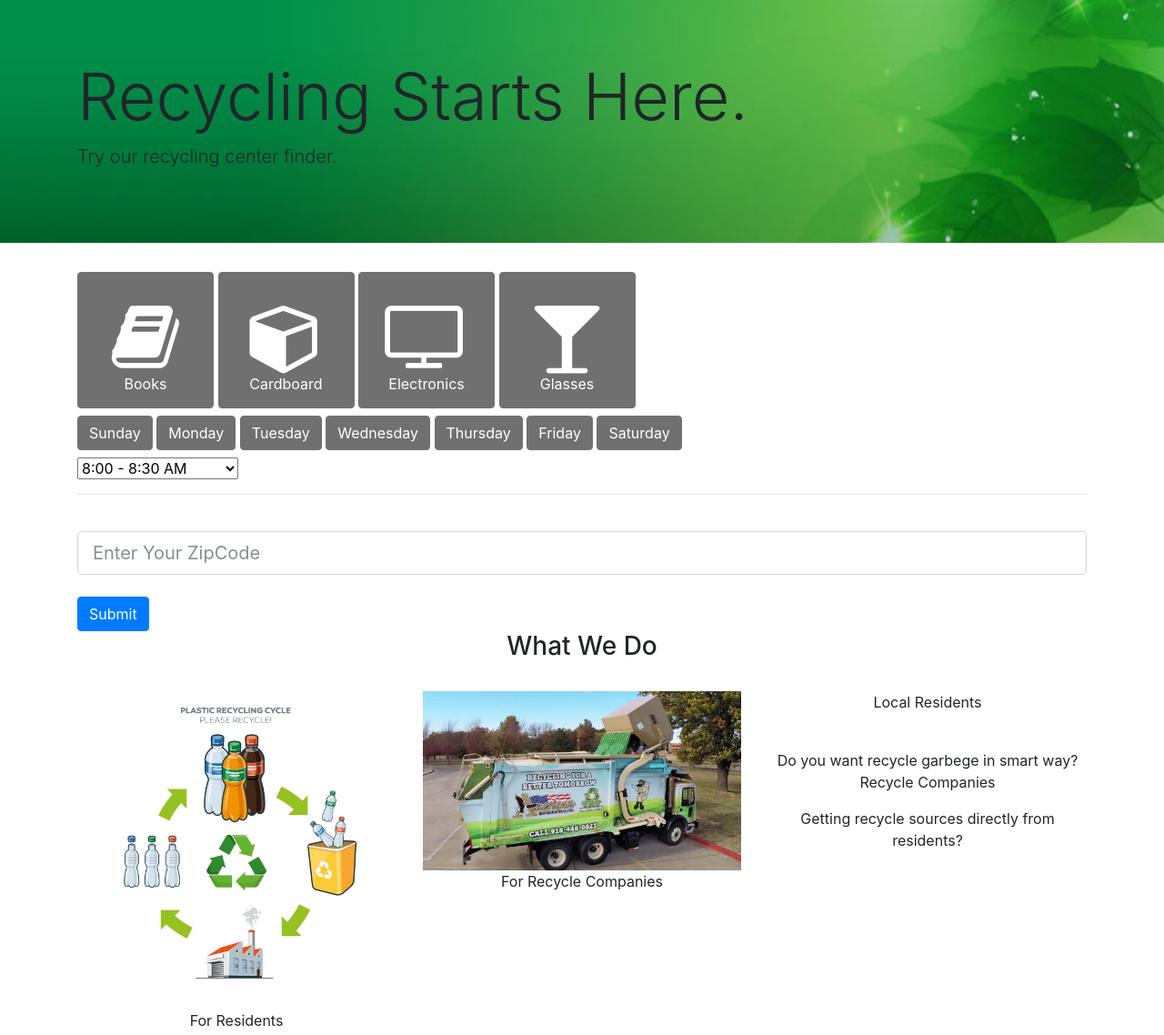
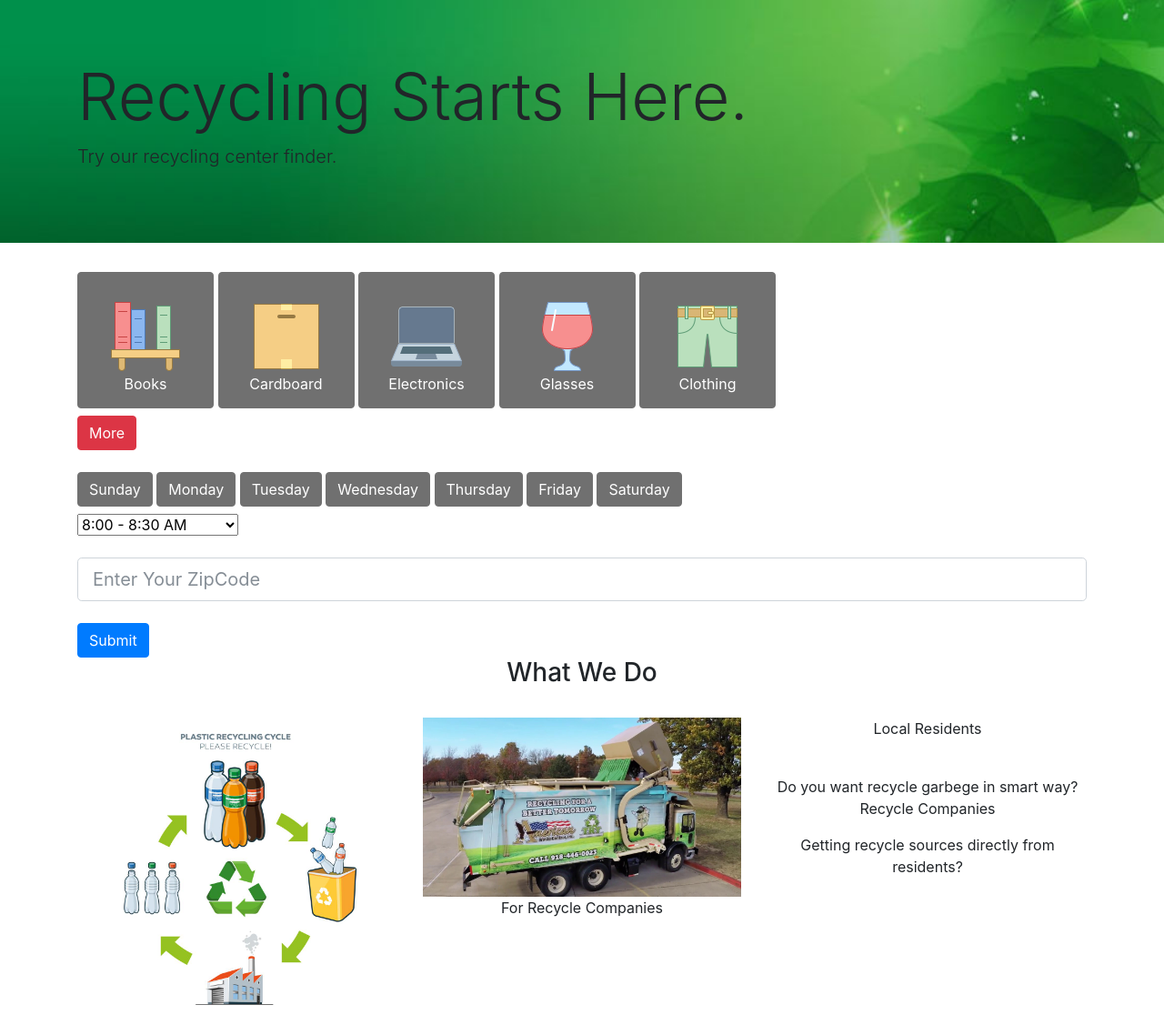
Before and after one commit to rafaellichen/Recycling-System, a Django app: template mainRecycleApp/templates/mainRecycleApp/home.html in a window 1280 px wide. Shown: the part 77-1215 px from the top of the page at 91% size. Run offline with Django 3.2, Linux system fonts and the light colour scheme; the template is opened without the code that fills it, so the values that code supplies are empty; some libraries are stand-ins or nearby versions.

Commit message:
add drop-down menu

```diff
--- a/mainRecycleApp/templates/mainRecycleApp/home.html
+++ b/mainRecycleApp/templates/mainRecycleApp/home.html
@@ -22,30 +22,22 @@
 		  <label class="btn btn-sq-lg btn-primary unselected">
 		    <input type="checkbox" autocomplete="off">
 		    <br>
-		    <i class="fa fa-book fa-5x"></i>
+		    <img src="/static/img/books.png" style="width:80px; height:80px">
 		    <br>
 		    Books
 		  </label>
 		  <label class="btn btn-sq-lg btn-primary unselected">
 		    <input type="checkbox" autocomplete="off">
 		    <br>
-		    <i class="fa fa-cube fa-5x"></i>
+		    <img src="/static/img/cardboard.png" style="width:80px; height:80px">
 		    <br>
 
 		    Cardboard
 		  </label>
-		  <!-- <label class="btn btn-sq-lg btn-primary">
-		    <input type="checkbox" autocomplete="off">
-		    <br>
-		    <i class="fa fa-trash fa-5x"></i>
-
-		    <br>
-		    Metal
-		  </label> -->
 		  <label class="btn btn-sq-lg btn-primary unselected">
 		    <input type="checkbox" autocomplete="off">
 			<br>
-			<i class="fa fa-television fa-5x"></i>
+			<img src="/static/img/electronics.png" style="width:80px; height:80px">
 
 		    <br>
 		    Electronics
@@ -53,20 +45,123 @@
 		  <label class="btn btn-sq-lg btn-primary unselected">
 		    <input type="checkbox" autocomplete="off">
 		    <br>
-		    <i class="fa fa-glass fa-5x"></i>
+		    <img src="/static/img/glass.png" style="width:80px; height:80px">
 
 		    <br>
 		    Glasses
-		  </label>
-		  <!-- <label class="btn btn-sq-lg btn-primary">
+      </label>
+      <label class="btn btn-sq-lg btn-primary unselected">
 		    <input type="checkbox" autocomplete="off">
 		    <br>
-		    <i class="fa fa-beer fa-5x"></i>
-
+        <img src="/static/img/clothing.png" style="width:80px; height:80px">
 		    <br>
-		    Cans
-		  </label> -->
+		    Clothing
+      </label>
     </div>
+  </div>
+  <div class="container">
+    <a class="btn btn-danger" data-toggle="collapse" href="#List1" aria-expanded="false" aria-controls="List1">
+      More
+    </a>
+  </div>
+  <div class="container collapse" id="List1">
+    <div class="card card-block">
+      <div data-toggle="buttons" class="span4" style="margin:4px 4px; float:left !important;">
+        <label class="btn btn-primary unselected">
+            <input type="checkbox" autocomplete="off">
+            <img src="/static/img/art.png" style="width:30px; height:30px">
+            Art Supplies
+        </label>
+        <label class="btn btn-primary unselected">
+          <input type="checkbox" autocomplete="off">
+          <img src="/static/img/food.png" style="width:30px; height:30px">
+          Food &amp; Beverages
+      </label>
+      <label class="btn btn-primary unselected">
+        <input type="checkbox" autocomplete="off">
+        <img src="/static/img/officefurniture.png" style="width:30px; height:30px">
+        Office Furniture
+    </label>
+    <label class="btn btn-primary unselected">
+      <input type="checkbox" autocomplete="off">
+      <img src="/static/img/car.png" style="width:30px; height:30px">
+      Automotive
+  </label>
+  <label class="btn btn-primary unselected">
+    <input type="checkbox" autocomplete="off">
+    <img src="/static/img/officesupp.png" style="width:30px; height:30px">
+    Office Supplies
+</label>
+<label class="btn btn-primary unselected">
+  <input type="checkbox" autocomplete="off">
+  <img src="/static/img/textiles.png" style="width:30px; height:30px">
+  Textiles (non-clothing)
+</label>
+<label class="btn btn-primary unselected">
+  <input type="checkbox" autocomplete="off">
+  <img src="/static/img/homeappliances.png" style="width:30px; height:30px">
+  Home Appliances
+</label>
+<label class="btn btn-primary unselected">
+  <input type="checkbox" autocomplete="off">
+  <img src="/static/img/buildingproducts.png" style="width:30px; height:30px">
+  Building Products
+</label>
+<label class="btn btn-primary unselected">
+  <input type="checkbox" autocomplete="off">
+  <img src="/static/img/householdfurniture.png" style="width:30px; height:30px">
+  Household Furniture
+</label>
+<label class="btn btn-primary unselected">
+  <input type="checkbox" autocomplete="off">
+  <img src="/static/img/shoes.png" style="width:30px; height:30px">
+  Shoes
+</label>
+<label class="btn btn-primary unselected">
+  <input type="checkbox" autocomplete="off">
+  <img src="/static/img/houseware.png" style="width:30px; height:30px">
+  Housewares
+</label>
+<label class="btn btn-primary unselected">
+  <input type="checkbox" autocomplete="off">
+  <img src="/static/img/sport.png" style="width:30px; height:30px">
+  Sporting Equipment
+</label>
+<label class="btn btn-primary unselected">
+  <input type="checkbox" autocomplete="off">
+  <img src="/static/img/jewelry.png" style="width:30px; height:30px">
+  Collectibles (antiques, jewelry, art)
+</label>
+<label class="btn btn-primary unselected">
+  <input type="checkbox" autocomplete="off">
+  <img src="/static/img/lubricants.png" style="width:30px; height:30px">
+  Lubricants
+</label>
+<label class="btn btn-primary unselected">
+  <input type="checkbox" autocomplete="off">
+  <img src="/static/img/food.png" style="width:30px; height:30px">
+  Containers &amp; Packaging
+</label>
+<label class="btn btn-primary unselected">
+  <input type="checkbox" autocomplete="off">
+  <img src="/static/img/medical.png" style="width:30px; height:30px">
+  Medical Equipment &amp; Furniture
+</label>
+<label class="btn btn-primary unselected">
+  <input type="checkbox" autocomplete="off">
+  <img src="/static/img/toy.png" style="width:30px; height:30px">
+  Toys/Games
+</label>
+<label class="btn btn-primary unselected">
+  <input type="checkbox" autocomplete="off">
+  <img src="/static/img/musicalinstruments.png" style="width:30px; height:30px">
+  Musical Instruments
+</label>
+      </div>
+    </div>
+  </div>
+  <br>
+  <div class="container">
     <div data-toggle="buttons">
       <label class="btn btn-primary unselected">
         <input type="checkbox" autocomplete="off">
@@ -131,8 +226,11 @@
       <option value="">11:00 - 11:30 PM</option>
       <option value="">11:30 PM - 12:00 AM</option>
     </select>
-   <hr>
-
+<br><br>
+<input class="form-control form-control-lg" type="text" placeholder="Enter Your ZipCode">
+<br>
+<button type="submit" class="btn btn-primary">Submit</button>
+  </div>
 
 	<!-- <div class="container">
   <p>
@@ -201,12 +299,6 @@
   </div>
 </div>
 </div> -->
-<br>
-
-		<input class="form-control form-control-lg" type="text" placeholder="Enter Your ZipCode">
-		<br>
-		<button type="submit" class="btn btn-primary">Submit</button>
-	</div>
 
 	<div class="container text-center">
   <h3>What We Do</h3><br>
```
